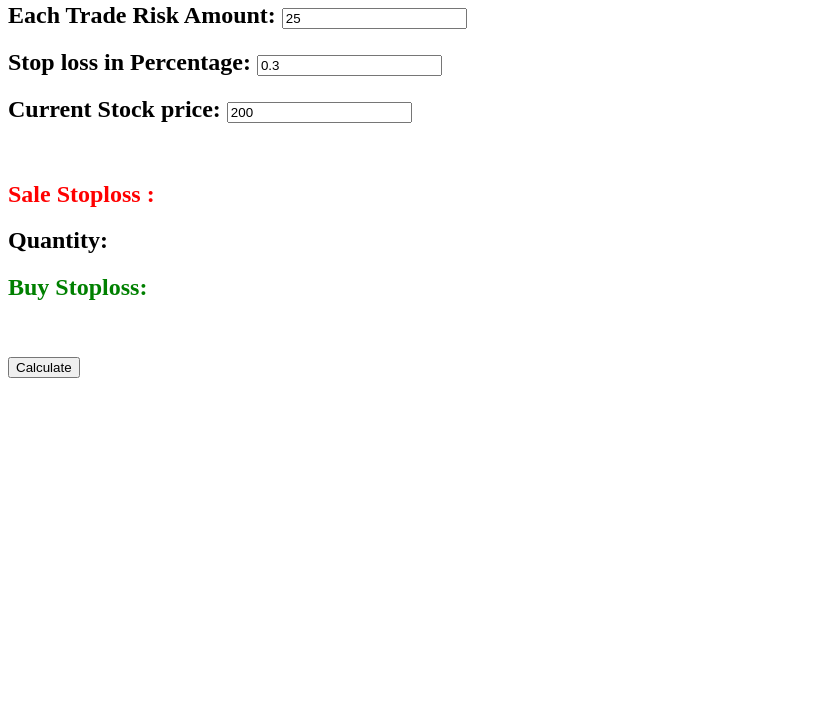
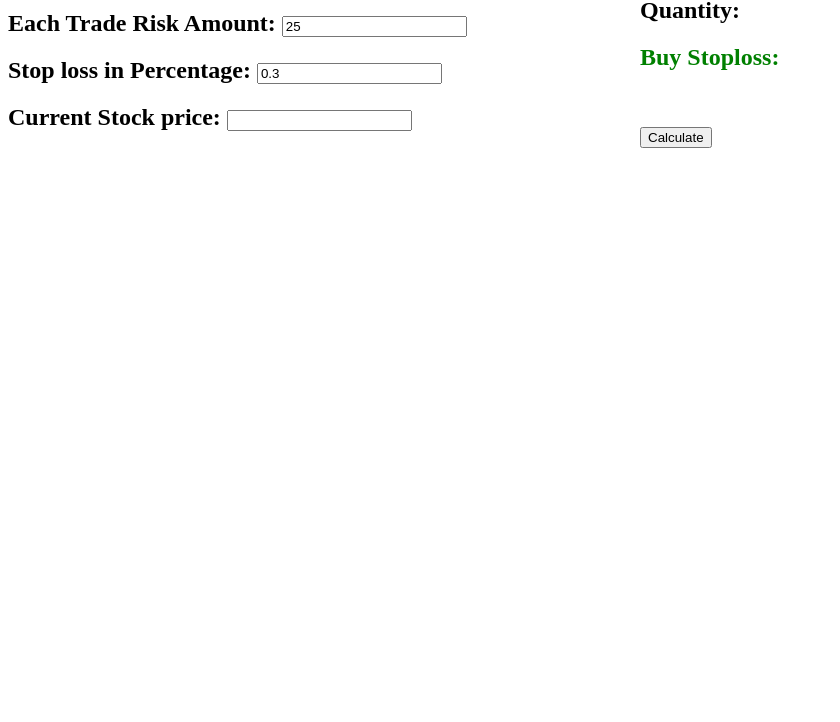
Before and after one commit to rick115in/StockPriceCalc, a plain HTML site: page Index.html in a window 1280 px wide. Shown: the part 78-800 px from the top of the page, without its empty margins (0-840 px from the left). Drawn offline with Linux system fonts and the light colour scheme.

Commit message:
Update Index.html

```diff
--- a/Index.html
+++ b/Index.html
@@ -28,12 +28,17 @@
 
     </head>
     <body>
-        <h1>Zerodha Stock value calculator </h1>
-        <h2>Each Trade Risk Amount: <input id="RiskAmount" type="text" value="25"></h2>
-         <h2>Stop loss in Percentage: <input id="StopLossPercentage" type="text" value="0.3"></h2>
-         <h2>Current Stock price: <input id="Stockprice" type="text" value="200"></h2>
+      <div>
+       <div style="width: 50%;  float: left;">
+           <h1>Zerodha Stock value calculator </h1>
+            <h2>Each Trade Risk Amount: <input id="RiskAmount" type="number" value="25"></h2>
+         <h2>Stop loss in Percentage: <input id="StopLossPercentage" type="number" value="0.3"></h2>
+         <h2>Current Stock price: <input id="Stockprice" type="number" value=""></h2>
          <br/>
+       </div>
 
+
+         <div style="width: 50%;  float: right;">
           <h2 style="Color:red;">Sale Stoploss :   <span id="SaleStoploss"></span> </h2>
          <h2>Quantity:  <span id="Quantity"></span> </h2>
            <h2 style="Color:Green;">Buy Stoploss:  <span id="BuyStoploss"></span>   </h2>
@@ -41,8 +46,8 @@
          <br/>
 
         <input id="saveLimit" type="submit" onclick="Calculate()" value="Calculate"/>
-
-<!--        <input id="resetTotal" type="submit" value="Reset Total" >-->
+        </div>
+</div>
 
     </body>
 </html>
```
